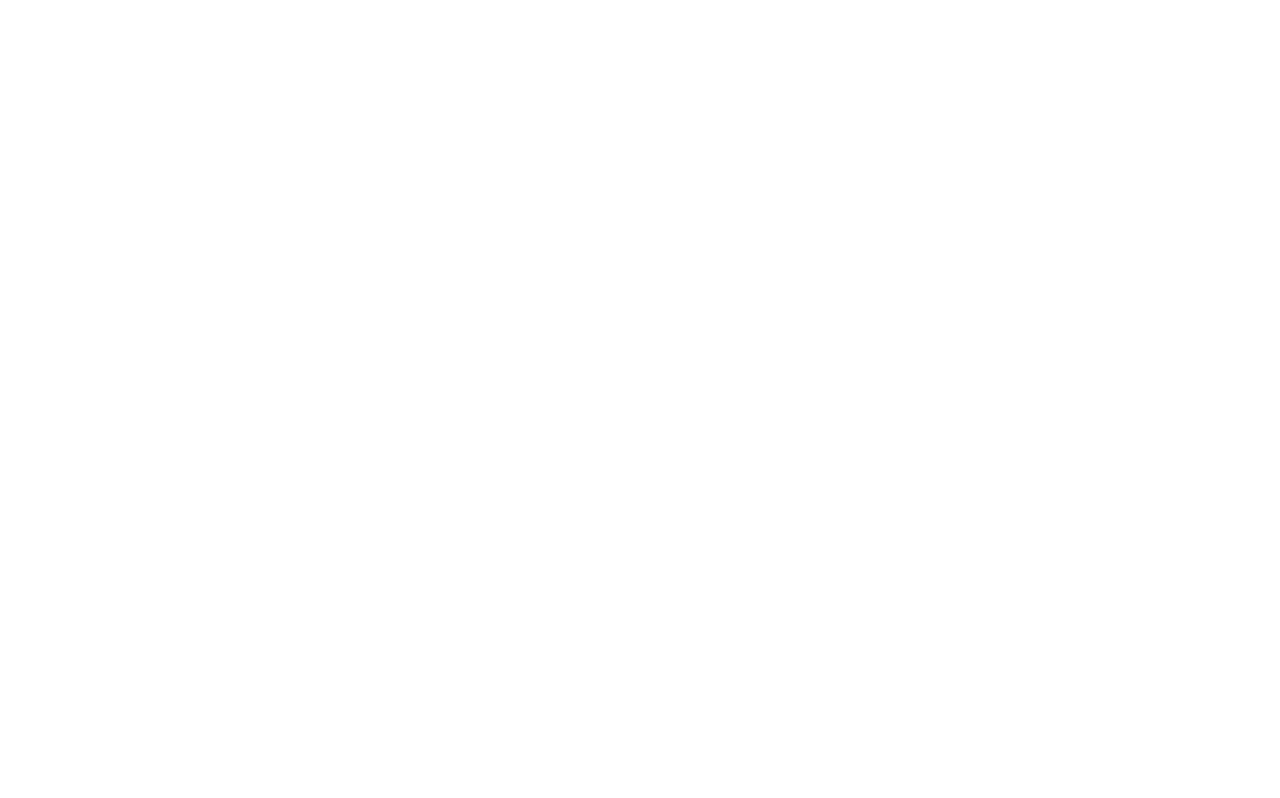
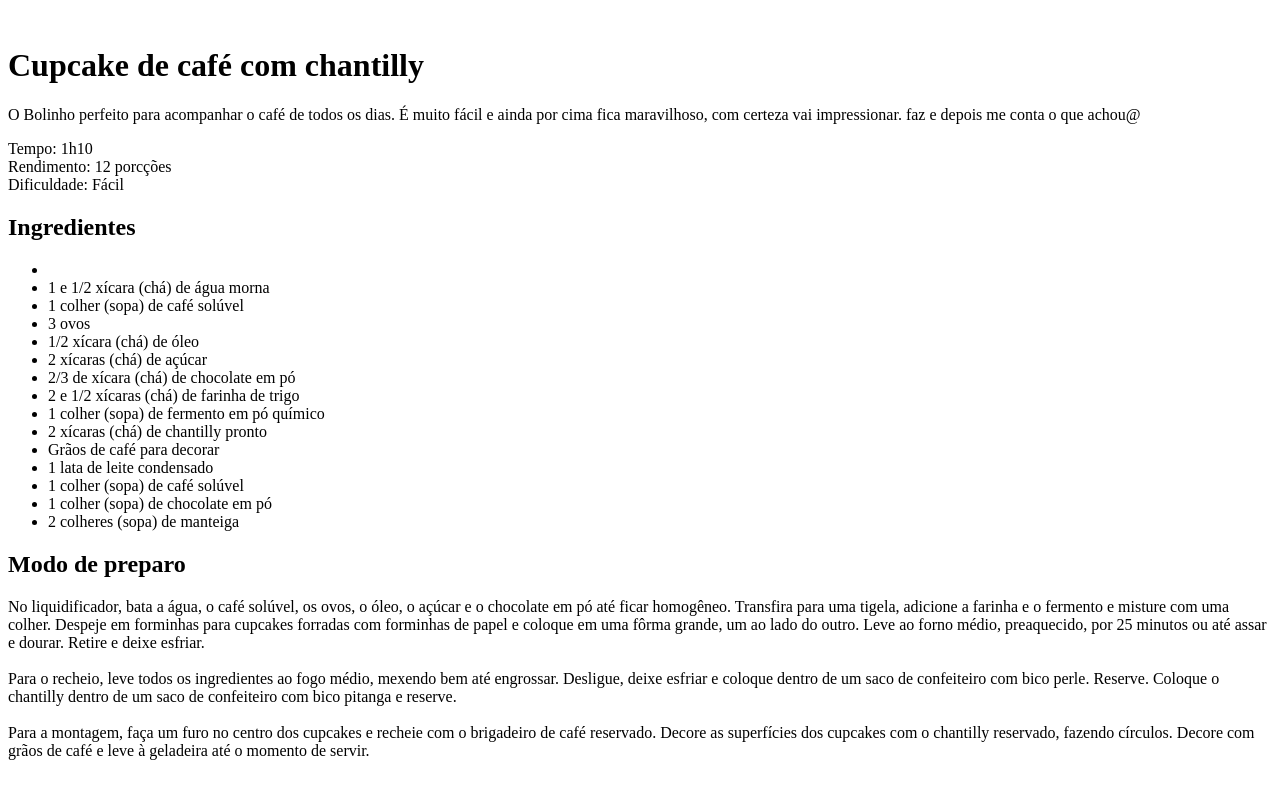
Before and after one commit to EliasFilho87/Projeto2, a plain HTML site: page index.html in a window 1280 px wide. Drawn offline with Linux system fonts and the light colour scheme.

Commit message:
iniciado a estrutura html

```diff
--- a/index.html
+++ b/index.html
@@ -6,6 +6,54 @@
     <title>Página de receita</title>
 </head>
 <body>
+  <div id="page">
+    <img src="" alt="">
+    <main>
+      <section id="about"></section>
+      <h1>Cupcake de café com chantilly</h1>
+      <p>
+        O Bolinho perfeito para acompanhar o café de todos os dias. É muito fácil e ainda por cima fica maravilhoso, com certeza vai impressionar. faz e depois me conta o que achou@
+      </p>
+      <p>
+        Tempo: 1h10 <br>
+        Rendimento: 12 porcções <br>
+        Dificuldade: Fácil
+      </p>
+      <section id="ingredient">
+        <h2>Ingredientes</h2>
+        <ul>
+            <li>
+                <Li>1 e 1/2 xícara (chá) de água morna</Li>
+                <Li>1 colher (sopa) de café solúvel</Li>
+                <Li>3 ovos</Li>
+                <Li>1/2 xícara (chá) de óleo</Li>
+                <Li>2 xícaras (chá) de açúcar</Li>
+                <Li>2/3 de xícara (chá) de chocolate em pó</Li>
+                <Li>2 e 1/2 xícaras (chá) de farinha de trigo</Li>
+                <Li>1 colher (sopa) de fermento em pó químico</Li>
+                <Li>2 xícaras (chá) de chantilly pronto</Li>
+                <Li>Grãos de café para decorar</Li>
+                <Li>1 lata de leite condensado</Li>
+                <Li>1 colher (sopa) de café solúvel</Li>
+                <Li>1 colher (sopa) de chocolate em pó</Li>
+                <Li>2 colheres (sopa) de manteiga</Li>
+            </li>
+        </ul>
+      </section>
+      <section id="preparation">
+        <h2>Modo de preparo</h2>
+        <p>
+        No liquidificador, bata a água, o café solúvel, os ovos, o óleo, o açúcar e o chocolate em pó até ficar homogêneo. Transfira para uma tigela, adicione a farinha e o fermento e misture com uma colher. Despeje em forminhas para cupcakes forradas com forminhas de papel e coloque em uma fôrma grande, um ao lado do outro. Leve ao forno médio, preaquecido, por 25 minutos ou até assar e dourar. Retire e deixe esfriar.<br><br>
+        Para o recheio, leve todos os ingredientes ao fogo médio, mexendo bem até engrossar. Desligue, deixe esfriar e coloque dentro de um saco de confeiteiro com bico perle. Reserve. Coloque o chantilly dentro de um saco de confeiteiro com bico pitanga e reserve.<br><br>
+        Para a montagem, faça um furo no centro dos cupcakes e recheie com o brigadeiro de café reservado. Decore as superfícies dos cupcakes com o chantilly reservado, fazendo círculos. Decore com grãos de café e leve à geladeira até o momento de servir.
+        </p>
+      </section>
+
+
+    </main>
+
+    </div>
+
 
 </body>
 </html>
```
